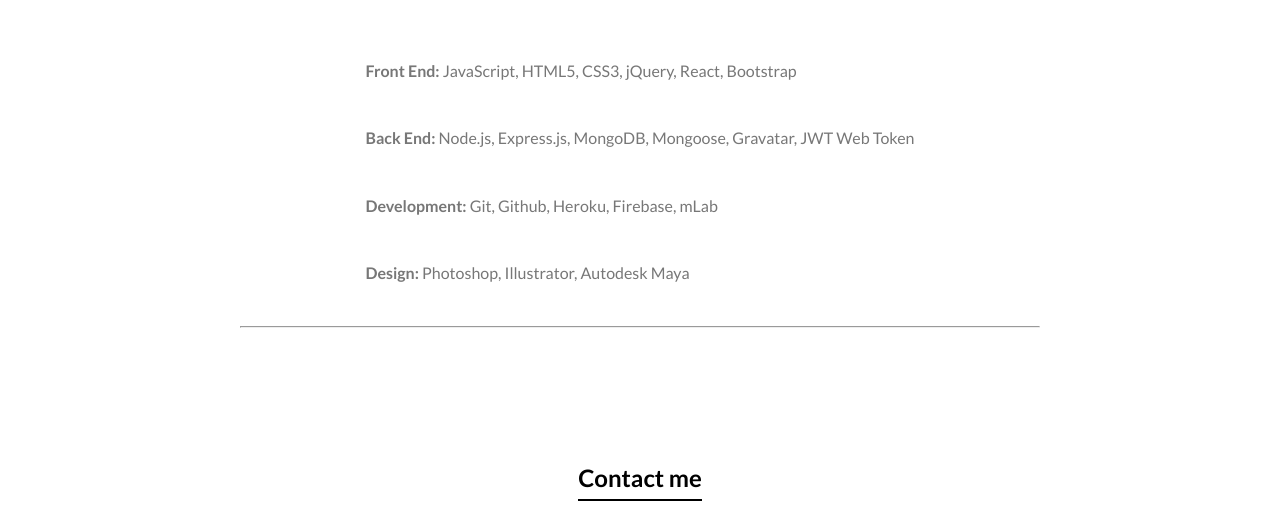
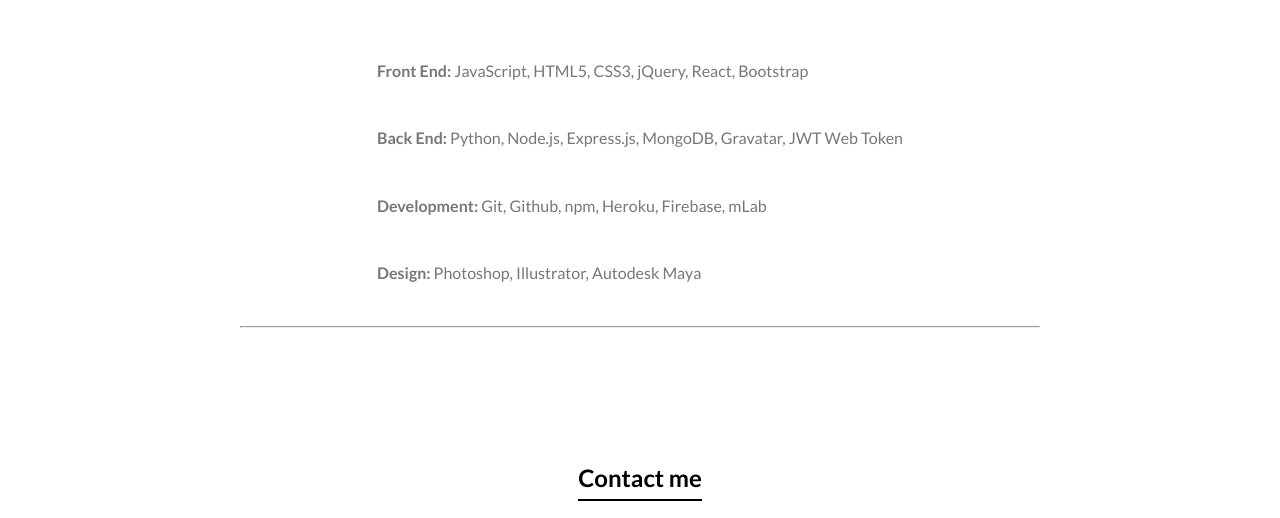
Before and after one commit to mind1990/tirapat-numsin, a website: page index.html in a window 1280 px wide. Shown: the part 6930-7448 px from the top of the page. Drawn offline with nearby package versions, Linux system fonts and the light colour scheme.

Commit message:
fixes typos

```diff
--- a/index.html
+++ b/index.html
@@ -197,8 +197,8 @@
 			<a id="resume" href="https://drive.google.com/open?id=1mknaw8gMHEoTtKGLvet1E7DRB23UXbUl">My resume</a>
 			<div>
 				<p><strong>Front End:</strong> JavaScript, HTML5, CSS3, jQuery, React, Bootstrap</p>
-				<p><strong>Back End:</strong> Node.js, Express.js, MongoDB, Mongoose, Gravatar, JWT Web Token</p>
-				<p><strong>Development:</strong> Git, Github, Heroku, Firebase, mLab</p>
+				<p><strong>Back End:</strong> Python, Node.js, Express.js, MongoDB, Gravatar, JWT Web Token</p>
+				<p><strong>Development:</strong> Git, Github, npm, Heroku, Firebase, mLab</p>
 				<p><strong>Design:</strong> Photoshop, Illustrator, Autodesk Maya</p>
 			</div>
 			<hr>
```
